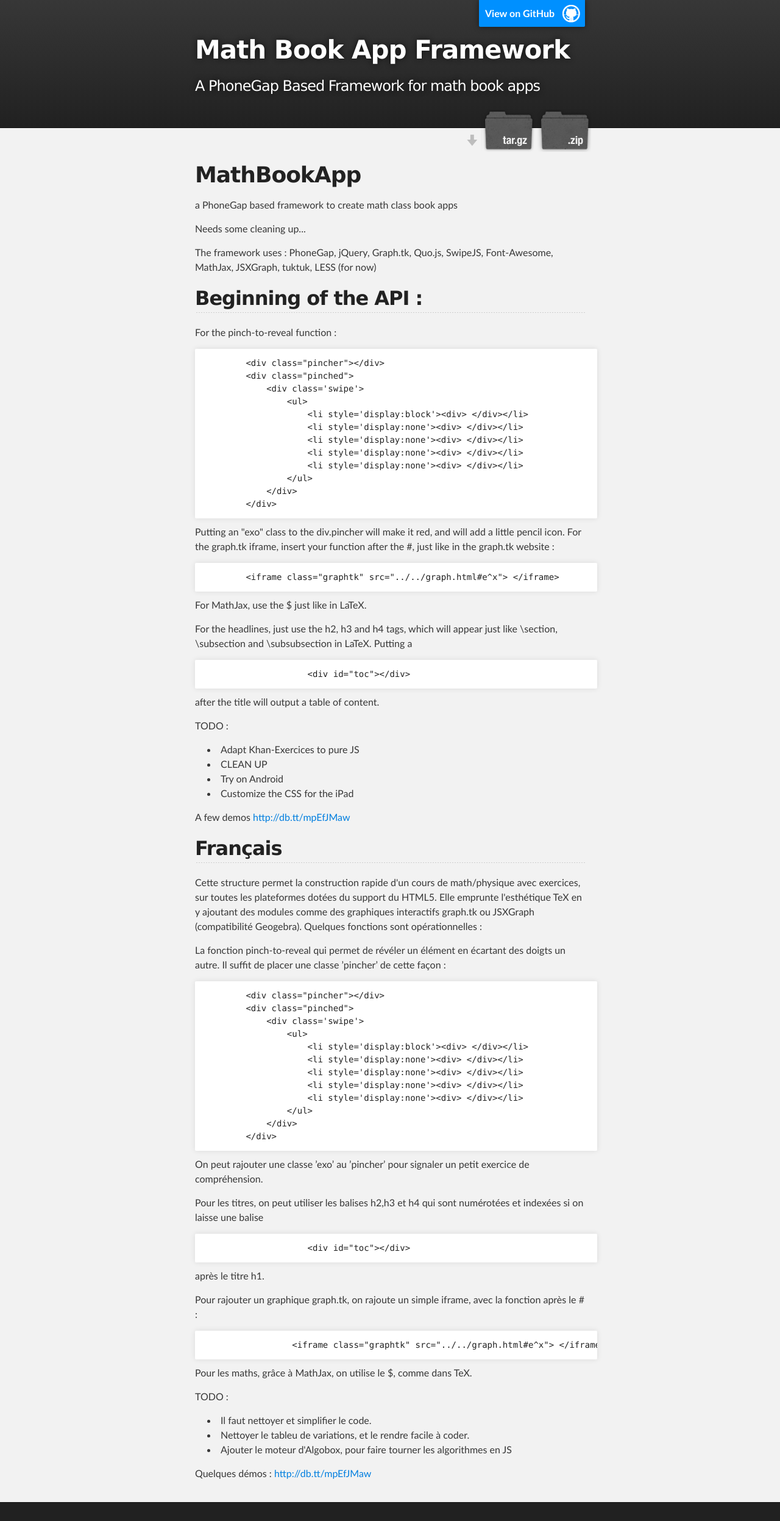
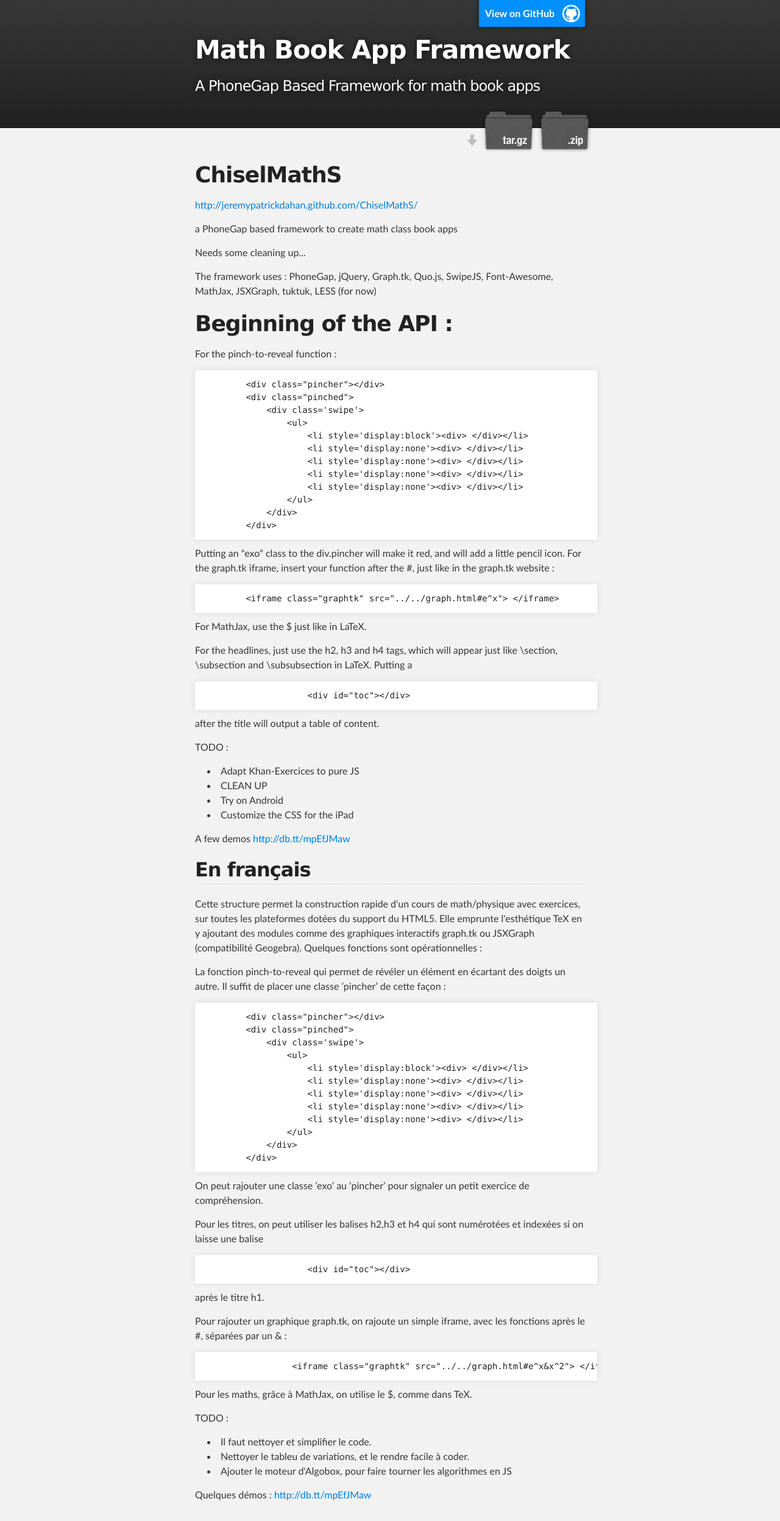
Before and after one commit to edelans/ChiselMathS, a plain HTML site: page index.html in a window 1280 px wide. Shown: the top 2494 px of the page at 61% size. Drawn offline with Linux system fonts and the light colour scheme.

```diff
--- a/index.html
+++ b/index.html
@@ -16,14 +16,14 @@
     <!-- HEADER -->
     <div id="header_wrap" class="outer">
         <header class="inner">
-          <a id="forkme_banner" href="https://github.com/jeremypatrickdahan/MathBookAppFramework">View on GitHub</a>
+          <a id="forkme_banner" href="https://github.com/jeremypatrickdahan/ChiselMathS">View on GitHub</a>
 
           <h1 id="project_title">Math Book App Framework</h1>
           <h2 id="project_tagline">A PhoneGap Based Framework for math book apps</h2>
 
             <section id="downloads">
-              <a class="zip_download_link" href="https://github.com/jeremypatrickdahan/MathBookAppFramework/zipball/master">Download this project as a .zip file</a>
-              <a class="tar_download_link" href="https://github.com/jeremypatrickdahan/MathBookAppFramework/tarball/master">Download this project as a tar.gz file</a>
+              <a class="zip_download_link" href="https://github.com/jeremypatrickdahan/ChiselMathS/zipball/master">Download this project as a .zip file</a>
+              <a class="tar_download_link" href="https://github.com/jeremypatrickdahan/ChiselMathS/tarball/master">Download this project as a tar.gz file</a>
             </section>
         </header>
     </div>
@@ -31,9 +31,9 @@
     <!-- MAIN CONTENT -->
     <div id="main_content_wrap" class="outer">
       <section id="main_content" class="inner">
-        <h1>MathBookApp</h1>
+        <h1>ChiselMathS</h1>
 
-<h1></h1>
+<p><a href="http://jeremypatrickdahan.github.com/ChiselMathS/">http://jeremypatrickdahan.github.com/ChiselMathS/</a></p>
 
 <p>a PhoneGap based framework to create math class book apps</p>
 
@@ -41,7 +41,7 @@
 
 <p>The framework uses : PhoneGap, jQuery, Graph.tk, Quo.js, SwipeJS, Font-Awesome, MathJax, JSXGraph, tuktuk, LESS (for now)</p>
 
-<h2>Beginning of the API :</h2>
+<h1>Beginning of the API :</h1>
 
 <p>For the pinch-to-reveal function : </p>
 
@@ -87,7 +87,7 @@
 </ul><p>A few demos
 <a href="http://db.tt/mpEfJMaw">http://db.tt/mpEfJMaw</a></p>
 
-<h2>Français</h2>
+<h2>En français</h2>
 
 <p>Cette structure permet la construction rapide d'un cours de math/physique avec exercices, sur toutes les plateformes dotées du support du HTML5. Elle emprunte l'esthétique TeX en y ajoutant des modules comme des graphiques interactifs graph.tk ou JSXGraph (compatibilité Geogebra).
 Quelques fonctions sont opérationnelles : </p>
@@ -119,9 +119,9 @@
 
 <p>après le titre h1. </p>
 
-<p>Pour rajouter un graphique graph.tk, on rajoute un simple iframe, avec la fonction après le # :</p>
+<p>Pour rajouter un graphique graph.tk, on rajoute un simple iframe, avec les fonctions après le #, séparées par un &amp; :</p>
 
-<pre><code>                 &lt;iframe class="graphtk" src="../../graph.html#e^x"&gt; &lt;/iframe&gt;
+<pre><code>                 &lt;iframe class="graphtk" src="../../graph.html#e^x&amp;x^2"&gt; &lt;/iframe&gt;
 </code></pre>
 
 <p>Pour les maths, grâce à MathJax, on utilise le $, comme dans TeX.</p>
```
Also changed, not shown: params.json (+1 -1 lines).
